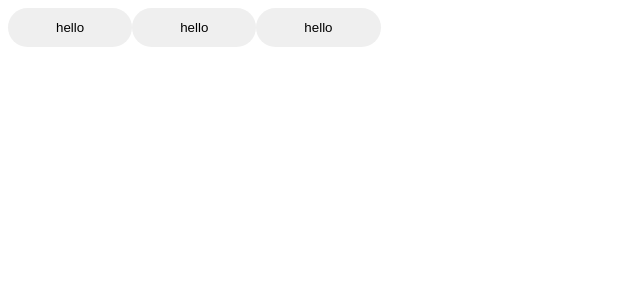
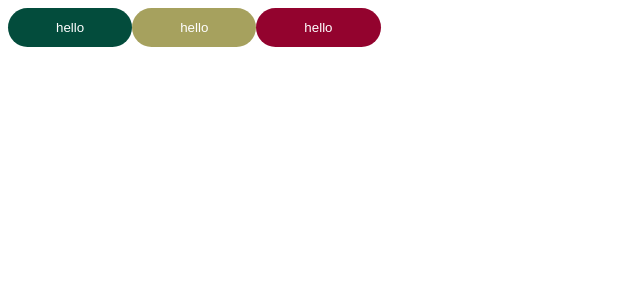
Before and after one commit to EnesOG/qa-app, a React (Create React App) app: page / in a window 1280 px wide. Shown: the top 300 px of the page, without its empty margins (0-640 px from the left). Built offline with nearby package versions, Linux system fonts and the light colour scheme.

Commit message:
fixed naming

```diff
--- a/src/Components/Button.scss
+++ b/src/Components/Button.scss
@@ -5,17 +5,17 @@
 	cursor: pointer;
 	outline: none;
 
-	&__.primary {
+	&__primary {
 		background: var(--primary-color);
 		color: white;
 	}
 
-	&__.secondary {
+	&__secondary {
 		background: var(--secondary-color);
 		color: white;
 	}
 
-	&__.danger {
+	&__danger {
 		background: var(--danger-color);
 		color: white;
 	}
```
